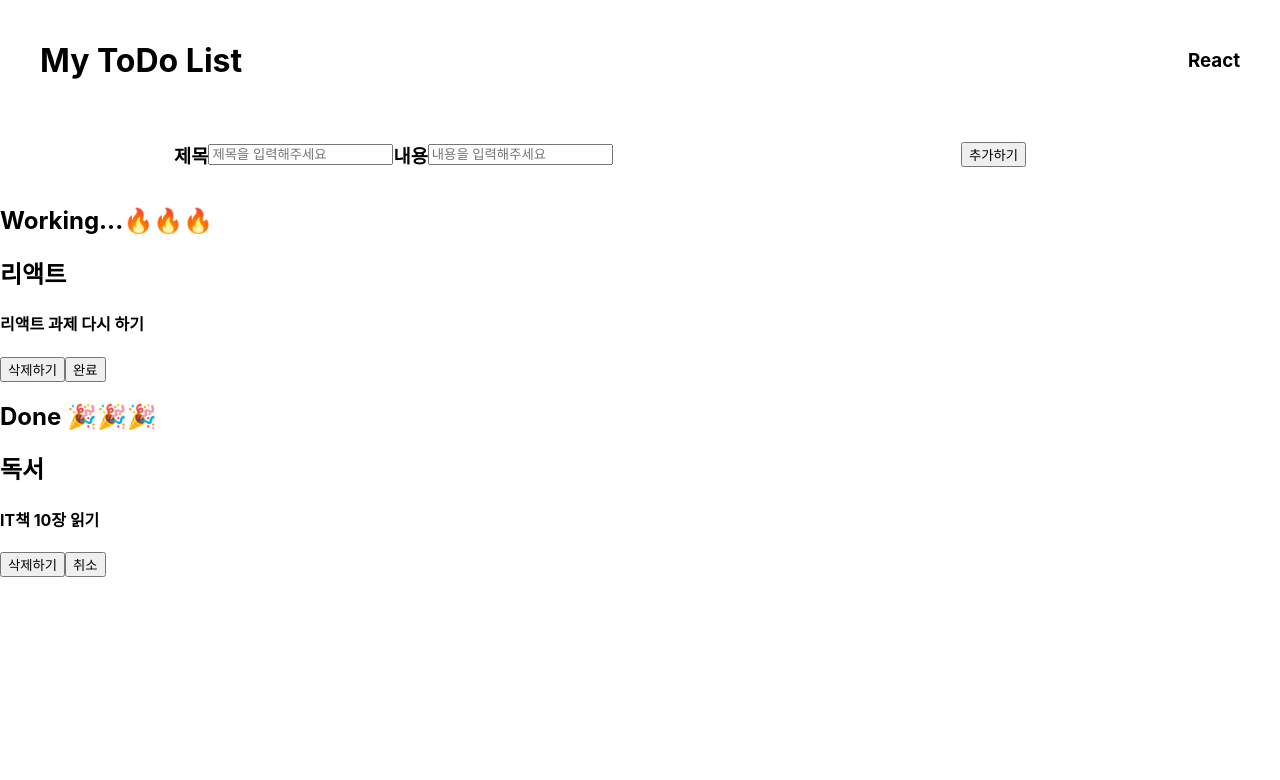
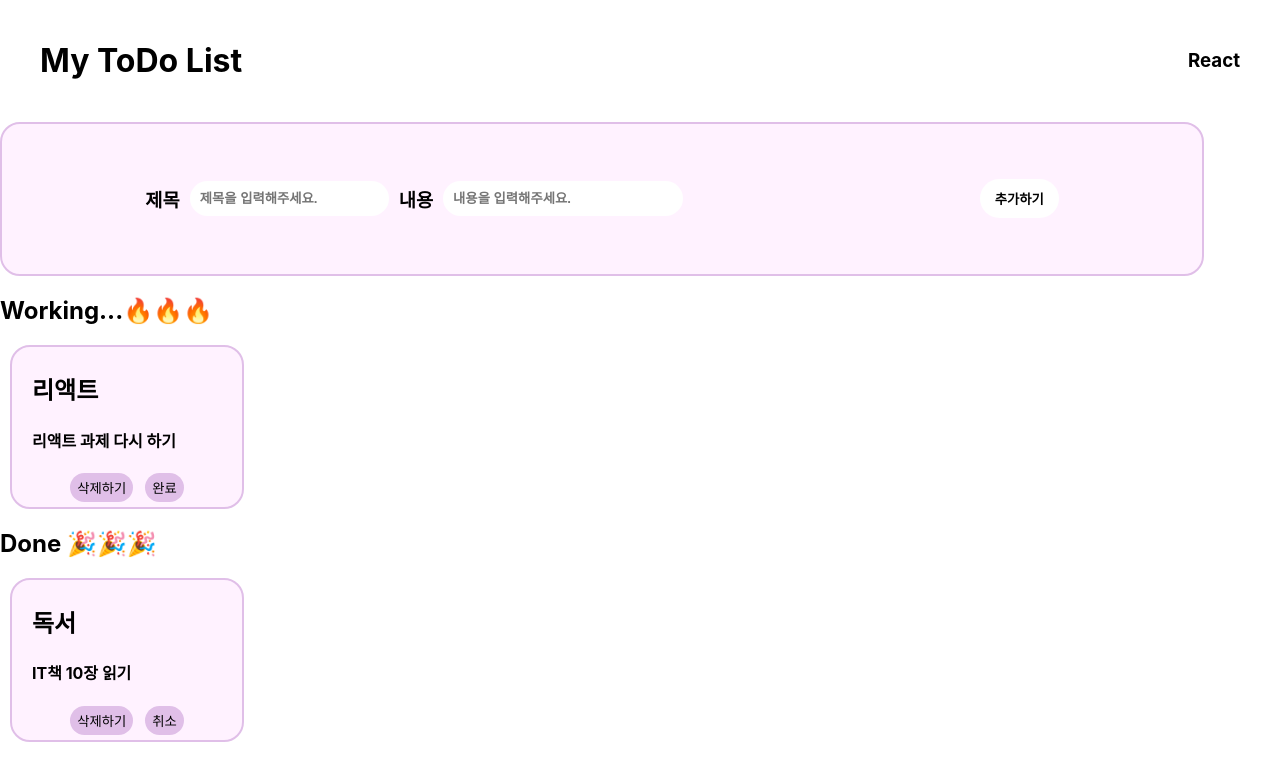
Before and after one commit to YS739/React_ToDoList_Again, a React (Create React App) app: page / in a window 1280 px wide. Shown: the top 780 px of the page. Built offline with nearby package versions, Linux system fonts and the light colour scheme.

Commit message:
fixing CSS

```diff
--- a/src/App.js
+++ b/src/App.jsx
@@ -28,7 +28,7 @@ const App = () => {
 
   // 삭제하기 버튼을 눌렀을 때
   const deleteToDo = (id) => {
-    const newToDoList = toDoS.filter((toDo) => toDo.id != id);
+    const newToDoList = toDoS.filter((toDo) => toDo.id !== id);
     setToDoS(newToDoList);
   };
 
--- a/src/components/addToDo/AddToDo.jsx
+++ b/src/components/addToDo/AddToDo.jsx
@@ -20,20 +20,23 @@ const AddToDo = ({
       <div className="input-box">
         <h3>제목</h3>
         <input
-          placeholder="제목을 입력해주세요"
+          placeholder="제목을 입력해주세요."
           id="title"
           value={title}
           onChange={onChangeHandler}
         />
         <h3>내용</h3>
         <input
-          placeholder="내용을 입력해주세요"
+          className="input-text"
+          placeholder="내용을 입력해주세요."
           id="content"
           value={content}
           onChange={onChangeHandler}
         />
       </div>
-      <button onClick={onAddToDoHandler}>추가하기</button>
+      <button className="add-btn" onClick={onAddToDoHandler}>
+        추가하기
+      </button>
     </div>
   );
 };
--- a/src/components/addToDo/style.css
+++ b/src/components/addToDo/style.css
@@ -1,10 +1,15 @@
 .add-todo-box {
   max-width: 1200px;
   min-width: 800px;
+  height: 150px;
   display: flex;
   flex-direction: row;
   justify-content: space-around;
   align-items: center;
+
+  background-color: #fff2ff;
+  border: 2px solid #e0bfe8;
+  border-radius: 20px;
 }
 
 .input-box {
@@ -13,3 +18,43 @@
   justify-content: center;
   align-items: center;
 }
+
+.input-box input {
+  padding: 10px;
+  margin: 0 10px;
+
+  border: transparent;
+  border-radius: 20px;
+
+  font-weight: 800;
+}
+
+.input-box input:hover {
+  background-color: #ae8fb6;
+}
+
+.input-box input:focus {
+  background-color: #ae8fb6;
+  color: white;
+}
+
+.input-text {
+  width: 220px;
+}
+
+.add-btn {
+  background-color: white;
+  border: none;
+  border-radius: 20px;
+  padding: 10px 15px;
+  color: black;
+  font-weight: 800;
+
+  cursor: pointer;
+}
+
+.add-btn:hover {
+  background-color: #ae8fb6;
+  color: white;
+  transition: 0.5s;
+}
--- a/src/components/toDoCard/ToDoCards.jsx
+++ b/src/components/toDoCard/ToDoCards.jsx
@@ -3,13 +3,17 @@ import "./style.css";
 function ToDoCards({ toDo, deleteToDo, switchList }) {
   return (
     <div className="list-box">
+      <div className="content-text">
         <h2>{toDo.title}</h2>
         <h4>{toDo.content}</h4>
+      </div>
+      <div className="buttons">
         <button onClick={() => deleteToDo(toDo.id)}>삭제하기</button>
         <button onClick={() => switchList(toDo.id)}>
           {toDo.isDone ? "취소" : "완료"}
         </button>
       </div>
+    </div>
   );
 }
 
--- a/src/components/toDoCard/style.css
+++ b/src/components/toDoCard/style.css
@@ -0,0 +1,42 @@
+.list-box {
+  width: 230px;
+  height: 160px;
+
+  display: flex;
+  flex-direction: column;
+  justify-content: center;
+  align-items: left;
+  margin-left: 10px;
+
+  background-color: #fff2ff;
+
+  border: 2px solid #e0bfe8;
+  border-radius: 20px;
+}
+
+.content-text {
+  margin-left: 20px;
+}
+
+.buttons {
+  display: flex;
+  flex-direction: row;
+  justify-content: center;
+  align-items: center;
+}
+
+.buttons button {
+  border: none;
+  border-radius: 15px;
+  background-color: #e0bfe8;
+  margin: 0 6px;
+  padding: 5px 7px;
+
+  cursor: pointer;
+}
+
+.buttons button:hover {
+  background-color: #ae8fb6;
+  color: white;
+  transition: 0.5s;
+}
--- a/src/components/todoBox/style.css
+++ b/src/components/todoBox/style.css
@@ -0,0 +1,10 @@
+.list-container {
+  display: flex;
+  flex-direction: row;
+  justify-content: left;
+  align-items: left;
+
+  margin: 5px;
+
+  flex-wrap: wrap;
+}
```
Lines whose indentation alone changed are shown as unchanged.
